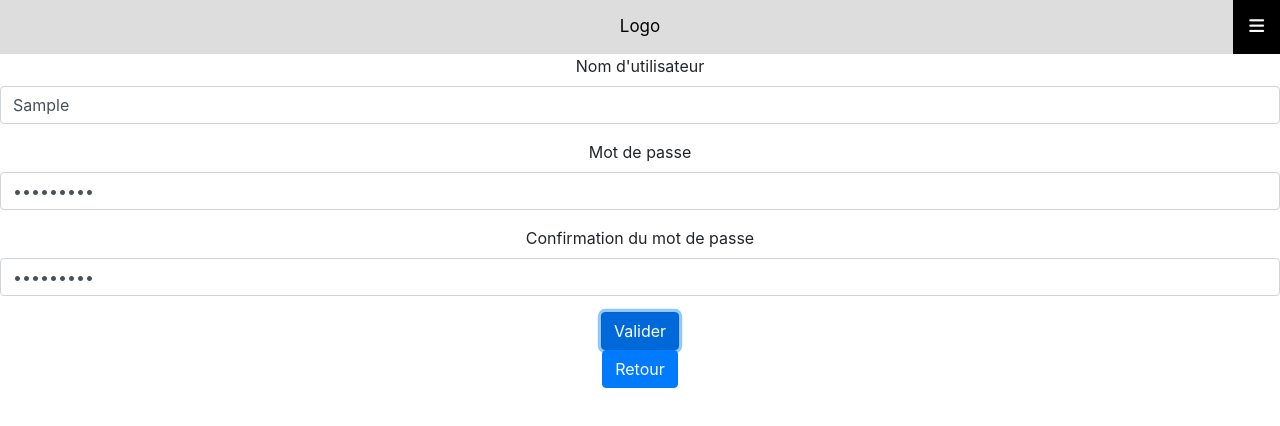
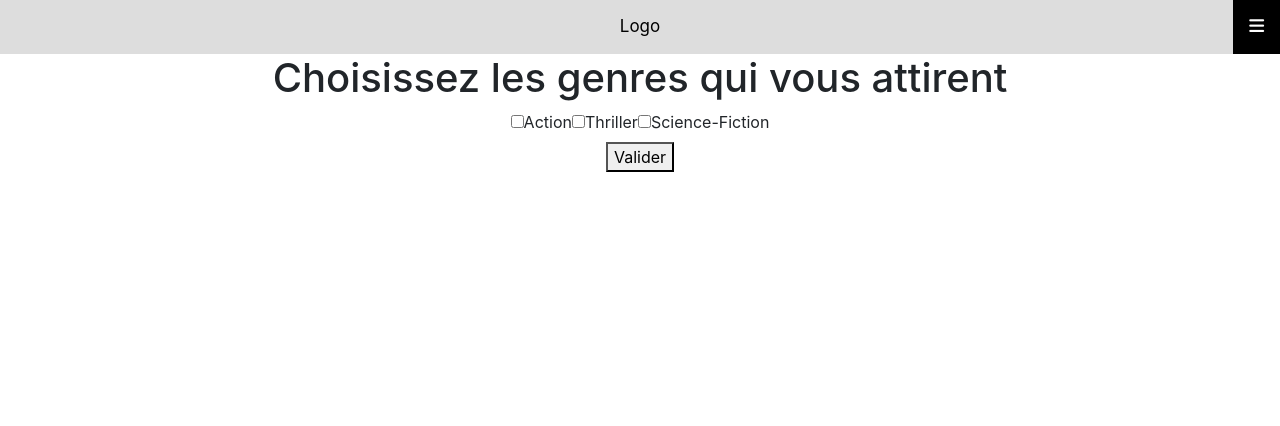
Before and after one commit to Saadovski/PLD_SMART, a React (Create React App) app in the folder frontend/: page /inscription in a window 1280 px wide. Both pictures are taken after typing "Sample", "Sample123", "Sample123" into the empty fields and a click on the button "Valider". Shown: the top 426 px of the page. Built offline with nearby package versions, Linux system fonts and the light colour scheme; no server answers.

Commit message:
Inscription

```diff
--- a/frontend/src/App.js
+++ b/frontend/src/App.js
@@ -1,8 +1,7 @@
 import { BrowserRouter as Router, Switch, Route } from "react-router-dom";
 import "./App.css";
 import Signin from "./component/signin";
-import Signup from "./component/signup";
-import Signup_Signin from "./component/signup_signin";
+import Signup_container from "./component/signup/Signup_container";
 import Navbar from "./component/Navbar";
 import Home from "./component/Home";
 import MonEspace from "./component/MonEspace";
@@ -14,7 +13,7 @@ function App() {
         <Navbar />
         <Switch>
           <Route exact path="/" component={Home} />
-          <Route exact path="/inscription" component={Signup} />
+          <Route exact path="/inscription" component={Signup_container} />
           <Route exact path="/connexion" component={Signin} />
           <Route exact path="/monespace" component={MonEspace} />
         </Switch>
--- /dev/null
+++ b/frontend/src/component/signup/Signup_container.js
@@ -0,0 +1,19 @@
+import { useState } from "react";
+import Signup_id from "./Signup_id";
+import Signup_profile from "./Signup_profile";
+
+function Signup_container() {
+
+    const [state, setState] = useState(1);
+    const [username, setUsername] = useState("");
+    const [password, setPassword] = useState("");
+
+    return (
+        <div className="signup-container">
+            {state === 1 && <Signup_id setState={setState} username={username} setUsername={setUsername} setPassword={setPassword} />}
+            {state === 2 && <Signup_profile setState={setState} username={username} password={password} />}
+        </div>
+    )
+}
+
+export default Signup_container;
--- a/frontend/src/component/signup.js
+++ b/frontend/src/component/signup/Signup_id.js
@@ -1,33 +1,34 @@
-import { Link } from "react-router-dom";
 import React, { useState } from "react";
 import { Form, Button } from 'react-bootstrap';
 
-function Signup() {
-	const [username, setUsername] = useState("");
-  const [password, setPassword] = useState("");
+function Signup_id(props) {
   const [passwordConf, setPasswordConf] = useState("");
 
   const handleSubmit = (e) => {
-    if(password !== passwordConf) {
+    if(props.password !== passwordConf) {
       console.log("pas meme mdp");
+      props.setState(2);
     }
     else {
       console.log("signin up");
       e.preventDefault();
-      fetch('users/login', {
+      fetch('check_username', {
         method: 'POST',
         headers: {
           'Content-Type': 'application/json',
         },
         body: JSON.stringify({
-          username: username,
-          password: password,
+          username: props.username,
         }),
       })
       .then((response) => response.json())
       .then((data) => {
         if (data.success) {
-          console.log("Data success");
+          console.log("Success");
+          props.setState(2);
+        }
+        else {
+          console.log("Failed");
         }
       });
     }
@@ -38,11 +39,11 @@ function Signup() {
       <Form>
         <Form.Group controlId="UsernameForm">
           <Form.Label>Nom d'utilisateur</Form.Label>
-          <Form.Control type="username" placeholder="Nom d'utilisateur..." onChange={(event) => {setUsername(event.target.value)} }/>
+          <Form.Control type="username" placeholder="Nom d'utilisateur..." onChange={(event) => {props.setUsername(event.target.value)} }/>
         </Form.Group>
         <Form.Group controlId="PasswordForm">
           <Form.Label>Mot de passe</Form.Label>
-          <Form.Control type="password" placeholder="Mot de passe..." onChange={(event) => {setPassword(event.target.value)} }/>
+          <Form.Control type="password" placeholder="Mot de passe..." onChange={(event) => {props.setPassword(event.target.value)} }/>
         </Form.Group>
         <Form.Group controlId="PasswordConfForm">
           <Form.Label>Confirmation du mot de passe</Form.Label>
@@ -53,10 +54,10 @@ function Signup() {
         </Button>
       </Form>
       <div>
-        <Button className="btn btn-primary" onClick={(event) => {window.location.href="/"}}>Retour</Button>
+        <Button className="btn btn-primary" onClick={(event) => {window.location.href="/connexion"}}>Retour</Button>
       </div>
     </div>
   );
 }
 
-export default Signup;
+export default Signup_id;
--- /dev/null
+++ b/frontend/src/component/signup/Signup_profile.js
@@ -0,0 +1,51 @@
+import { InputGroup, FormControl } from 'react-bootstrap';
+
+function Signup_profile(props) {
+
+    const handleSubmit = (e) => {
+        e.preventDefault();
+        window.location.href = "/monespace";
+        fetch('inscription', {
+            method: 'POST',
+            headers: {
+              'Content-Type': 'application/json',
+            },
+            body: JSON.stringify({
+              username: props.username,
+              password: props.password,
+              profile: [],
+            }),
+          })
+          .then((response) => response.json())
+          .then((data) => {
+            if (data.success) {
+              console.log("Success");
+              window.location.href = "/monespace";
+            }
+            else {
+              console.log("Failed");
+            }
+          });
+    }
+
+    return (
+        <div className="signup_profile">
+            <h1>Choisissez les genres qui vous attirent</h1>
+            <div className="genres_Container">
+                <input type="checkbox" id="action" name="action"/>
+                <label htmlFor="scales">Action</label>
+                <input type="checkbox" id="thriller" name="thriller"/>
+                <label htmlFor="scales">Thriller</label>
+                <input type="checkbox" id="sci-fi" name="sci-fi"/>
+                <label htmlFor="scales">Science-Fiction</label>
+            </div>
+            <div>
+                <button type="submit" onClick={handleSubmit}>Valider</button>
+            </div>
+        </div>
+
+    );
+
+}
+
+export default Signup_profile;
```
Also changed, not shown: 1 other file (tests, documents, lock files or other folders).
